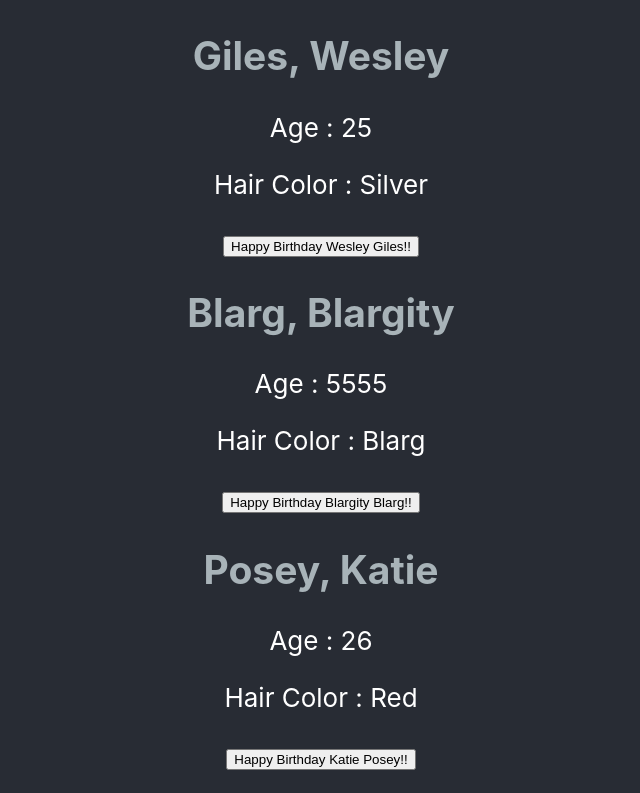
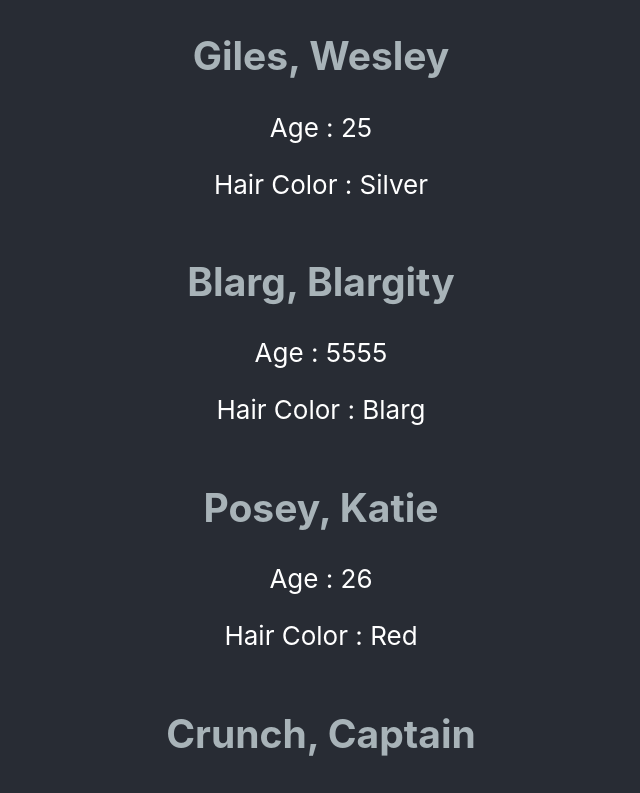
Before and after one commit to SeraphDev6/Props_in_react, a React (Create React App) app: page / in a window 1280 px wide. Shown: the top 793 px of the page, without its empty margins (319-959 px from the left). Built offline with nearby package versions, Linux system fonts and the light colour scheme.

Commit message:
updated using functional components

```diff
--- a/src/App.js
+++ b/src/App.js
@@ -1,5 +1,15 @@
 import './App.css';
-import PersonCard from './components/personCard'
+// import PersonCard from './components/personCard'
+
+const PersonCard = props => {
+  return(
+    <div>
+    <h2>{props.lastName}, {props.firstName}</h2>
+    <p>Age : {props.age}</p>
+    <p>Hair Color : {props.hairColor}</p>
+    </div>
+)
+}
 
 function App() {
   return (
```
